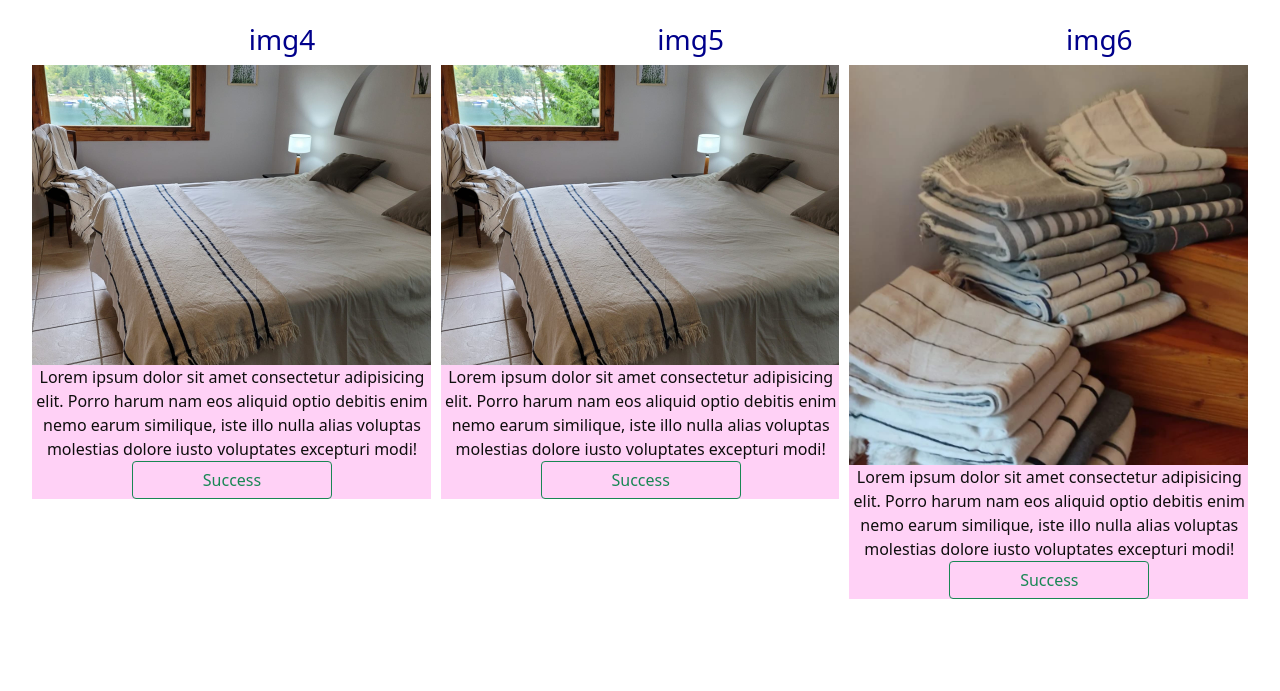
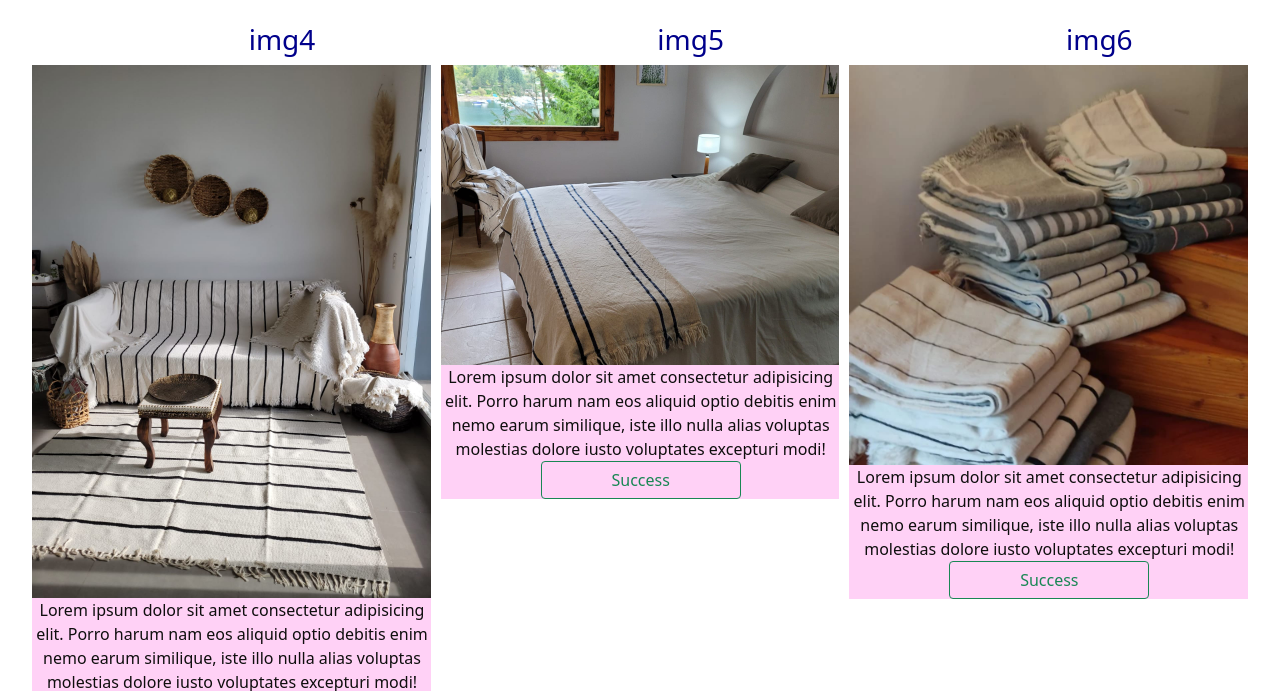
Before and after one commit to josemusicco/proyecto-deco, a website: page decohogar-2.html in a window 1280 px wide. Shown: the part 1391-2082 px from the top of the page. Drawn offline with nearby package versions, Linux system fonts and the light colour scheme.

Commit message:
cambios de imagenes

```diff
--- a/decohogar-2.html
+++ b/decohogar-2.html
@@ -183,7 +183,7 @@
 
         <div class="decohogar">
           <h3>img4</h3>
-          <img src="img/decohogar4.jpg" alt="img6">
+          <img src="img/decohogar7.jpeg" alt="img6">
           <p>Lorem ipsum dolor sit amet consectetur adipisicing elit. Porro harum nam eos aliquid optio debitis enim nemo earum similique, iste illo nulla alias voluptas molestias dolore iusto voluptates excepturi modi!
           <button type="button" class="btn btn-outline-success w-50">Success</button>
         </div>
```
Also changed, not shown: img/decohogar7.jpeg (renamed from carpeta negocio martin/WhatsApp Image 2022-07-02 at 3.10.06 PM.jpeg).
